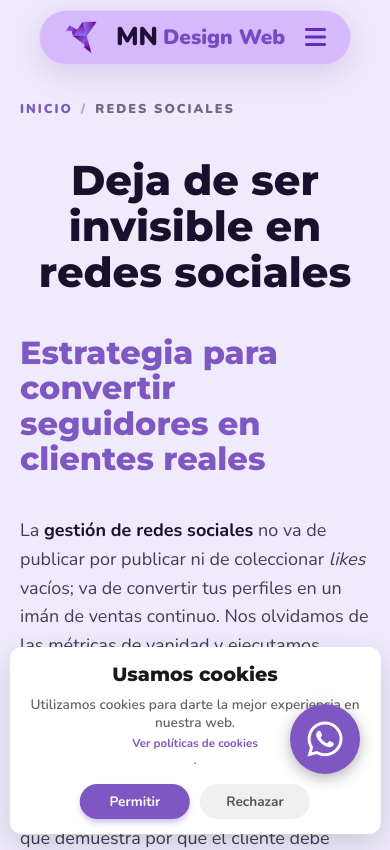
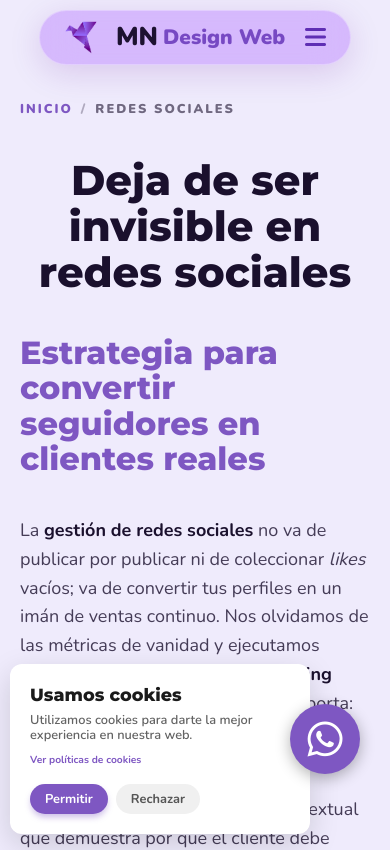
Before and after one commit to MNMRYK/mn-design-web, a React (Vite) app: page /redes-sociales in a window 390 px wide. Shown: the top 850 px of the page. Built offline with nearby package versions, Linux system fonts and the light colour scheme.

Commit message:
commit 1234567890abcdef1234567890abcdef12345678

```diff
--- a/src/Legales/CookieBanner.css
+++ b/src/Legales/CookieBanner.css
@@ -115,47 +115,57 @@
 }
 
 
-/* Responsivo para móviles - ULTRA COMPACTO */
+/* Responsivo para móviles - CORREGIDO PARA NO CHOCAR CON WHATSAPP */
 @media (max-width: 480px) {
   .cookie-card-uiverse {
-    bottom: 10px;        /* Más pegadito al borde inferior */
-    left: 50%;
-    transform: translateX(-50%);
-    width: 95%;          /* Aprovechamos un poco más el ancho */
-    max-width: none;     /* Quitamos el tope */
-    padding: 15px 20px;  /* Reducimos el relleno interno drásticamente */
-    min-height: auto;    /* Quitamos el min-height fijo de 240px de arriba */
-    gap: 10px;           /* Elementos más pegaditos entre sí */
+    bottom: 10px;        /* Pegadito abajo */
+    /* 🔥 REUBICACIÓN CLAVE: Arrinconamos a la izquierda 🔥 */
+    left: 10px;
+    right: auto;
+    transform: none;     /* Apagamos el centrado de escritorio */
+
+    /* 🔥 ANCHO AJUSTADO: Dejamos espacio a la derecha para WhatsApp 🔥 */
+    width: calc(100% - 70px); /* Calculamos el ancho dejando ~70px libres a la derecha */
+    max-width: 300px;     /* Ponemos un tope para que no sea muy largo en pantallas grandes */
+
+    padding: 20px;       /* Relleno muy compacto */
+    min-height: auto;    /* Altura automática */
+    gap: 8px;            /* Elementos muy pegaditos */
     border-radius: 12px;
+    align-items: flex-start; /* Alineamos los textos a la izquierda */
   }
 
-  /* Escondemos la galletita para ahorrar espacio visual */
+  /* Mantenemos el resto de optimizaciones de tamaño */
   #cookieSvg {
-    display: none;
+    display: none; /* Escondemos la galleta en móvil */
   }
 
   .cookieHeading {
-    font-size: 1.2em; /* Título mucho más pequeño */
+    font-size: 1.1em; /* Título pequeño */
+    text-align: left;
   }
 
   .cookieDescription {
-    font-size: 0.85em; /* Texto más chiquitito */
-    line-height: 1.3;
+    font-size: 0.8em; /* Texto muy chiquitito */
+    line-height: 1.2;
+    text-align: left; /* Texto alineado a la izquierda */
   }
 
   .cookielink {
-    margin-top: 5px;
-    font-size: 0.85em;
+    margin-top: 10px;
+    font-size: 0.8em;
   }
 
   .buttonContainer {
-    margin-top: 5px;
-    gap: 10px;
+    margin-top: 10px;
+    gap: 8px;
+    justify-content: flex-start; /* Botones alineados a la izquierda */
   }
 
   .acceptButton, .declineButton {
-    width: 110px; /* Botones más finos */
-    height: 35px; /* Botones menos altos */
-    font-size: 0.85em;
+    width: auto;         /* Ancho automático según texto */
+    padding: 0 15px;     /* Relleno lateral */
+    height: 30px;        /* Botones bajitos */
+    font-size: 0.8em;
   }
 }
--- a/src/Legales/CookieBanner.jsx
+++ b/src/Legales/CookieBanner.jsx
@@ -37,7 +37,7 @@ const CookieBanner = () => {
       <p className="cookieHeading">Usamos cookies</p>
       <p className="cookieDescription">
         Utilizamos cookies para darte la mejor experiencia en nuestra web. <br/>
-        <Link className="cookielink" to="/politica-cookies">Ver políticas de cookies</Link>.
+        <Link className="cookielink" to="/politica-cookies">Ver políticas de cookies</Link>
       </p>
 
       <div className="buttonContainer">
```
